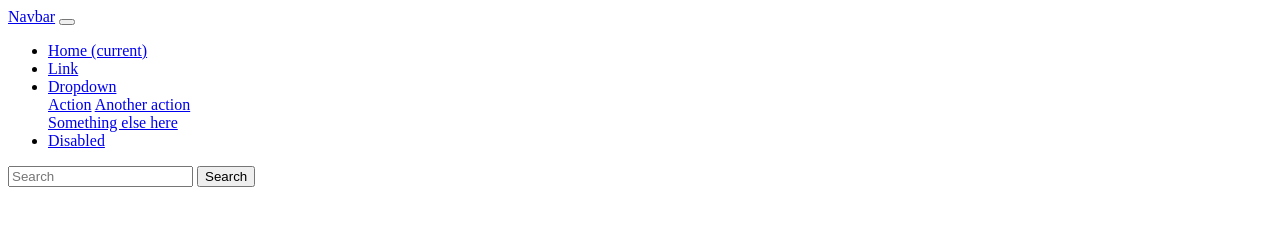
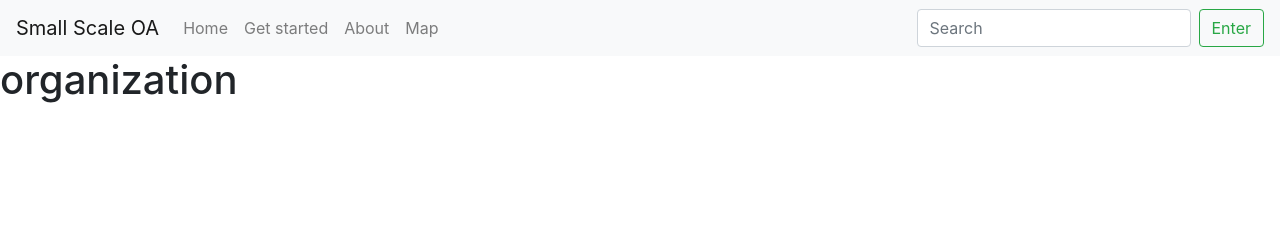
Before and after one commit to ezhang7423/smallscaleoa, a plain HTML site: page main.html in a window 1280 px wide. Drawn offline with nearby package versions, Linux system fonts and the light colour scheme.

Commit message:
make branches

```diff
--- a/main.html
+++ b/main.html
@@ -1,35 +1,61 @@
+<!DOCTYPE html>
+<html lang="en">
+
+<head>
+  <meta charset="UTF-8">
+  <meta name="viewport" content="width=device-width, initial-scale=1.0">
+  <meta http-equiv="X-UA-Compatible" content="ie=edge">
+  <title>Document</title>
+  <link rel="stylesheet" href="https://stackpath.bootstrapcdn.com/bootstrap/4.3.1/css/bootstrap.min.css"
+    integrity="sha384-ggOyR0iXCbMQv3Xipma34MD+dH/1fQ784/j6cY/iJTQUOhcWr7x9JvoRxT2MZw1T" crossorigin="anonymous">
+  <style>
+    .nodisplay {
+      display: none;
+    }
+  </style>
+</head>
+
+<body>
   <nav class="navbar navbar-expand-lg navbar-light bg-light">
-        <a class="navbar-brand" href="#">Navbar</a>
-        <button class="navbar-toggler" type="button" data-toggle="collapse" data-target="#navbarSupportedContent" aria-controls="navbarSupportedContent" aria-expanded="false" aria-label="Toggle navigation">
+    <a class="navbar-brand" href="#">Small Scale OA</a>
+    <button class="navbar-toggler" type="button" data-toggle="collapse" data-target="#navbarSupportedContent"
+      aria-controls="navbarSupportedContent" aria-expanded="false" aria-label="Toggle navigation">
       <span class="navbar-toggler-icon"></span>
     </button>
 
     <div class="collapse navbar-collapse" id="navbarSupportedContent">
       <ul class="navbar-nav mr-auto">
-            <li class="nav-item active">
-              <a class="nav-link" href="#">Home <span class="sr-only">(current)</span></a>
+        <li class="nav-item">
+          <a class="nav-link" href="#">Home</a>
         </li>
         <li class="nav-item">
-              <a class="nav-link" href="#">Link</a>
-            </li>
-            <li class="nav-item dropdown">
-              <a class="nav-link dropdown-toggle" href="#" id="navbarDropdown" role="button" data-toggle="dropdown" aria-haspopup="true" aria-expanded="false">
-                Dropdown
-              </a>
-              <div class="dropdown-menu" aria-labelledby="navbarDropdown">
-                <a class="dropdown-item" href="#">Action</a>
-                <a class="dropdown-item" href="#">Another action</a>
-                <div class="dropdown-divider"></div>
-                <a class="dropdown-item" href="#">Something else here</a>
-              </div>
+          <a class="nav-link" href="#">Get started</a>
         </li>
         <li class="nav-item">
-              <a class="nav-link disabled" href="#" tabindex="-1" aria-disabled="true">Disabled</a>
+          <a class="nav-link" href="#">About</a>
+        </li>
+        <li class="nav-item">
+          <a class="nav-link nodisplay" href="#" tabindex="-1" aria-disabled="true">Map</a>
         </li>
       </ul>
+
       <form class="form-inline my-2 my-lg-0">
         <input class="form-control mr-sm-2" type="search" placeholder="Search" aria-label="Search">
-            <button class="btn btn-outline-success my-2 my-sm-0" type="submit">Search</button>
+        <button class="btn btn-outline-success my-2 my-sm-0" type="submit">Enter</button>
       </form>
     </div>
   </nav>
+  <h1 class="main"></h1>
+  <script>
+    let searchParams = window.location.href
+    if (searchParams.includes('fisher')) {
+      document.querySelector('.main').innerText = "fisher"
+    }
+    else {
+      document.querySelector('.main').innerText = "organization"
+      document.querySelector('.nodisplay').classList.toggle('nodisplay')
+    }
+  </script>
+</body>
+
+</html>
```
Also changed, not shown: login.html (+28 -12 lines). Lines whose indentation alone changed are shown as unchanged.
